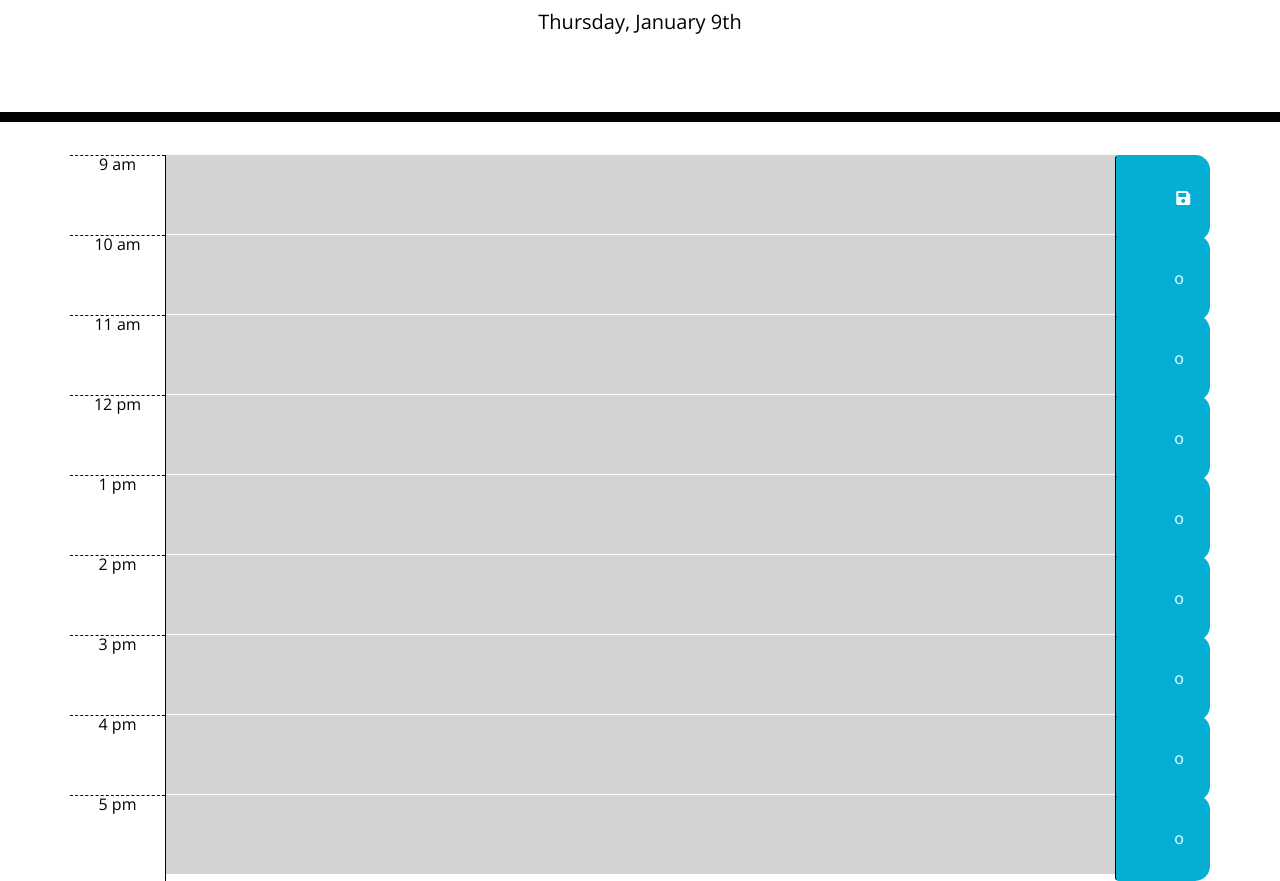
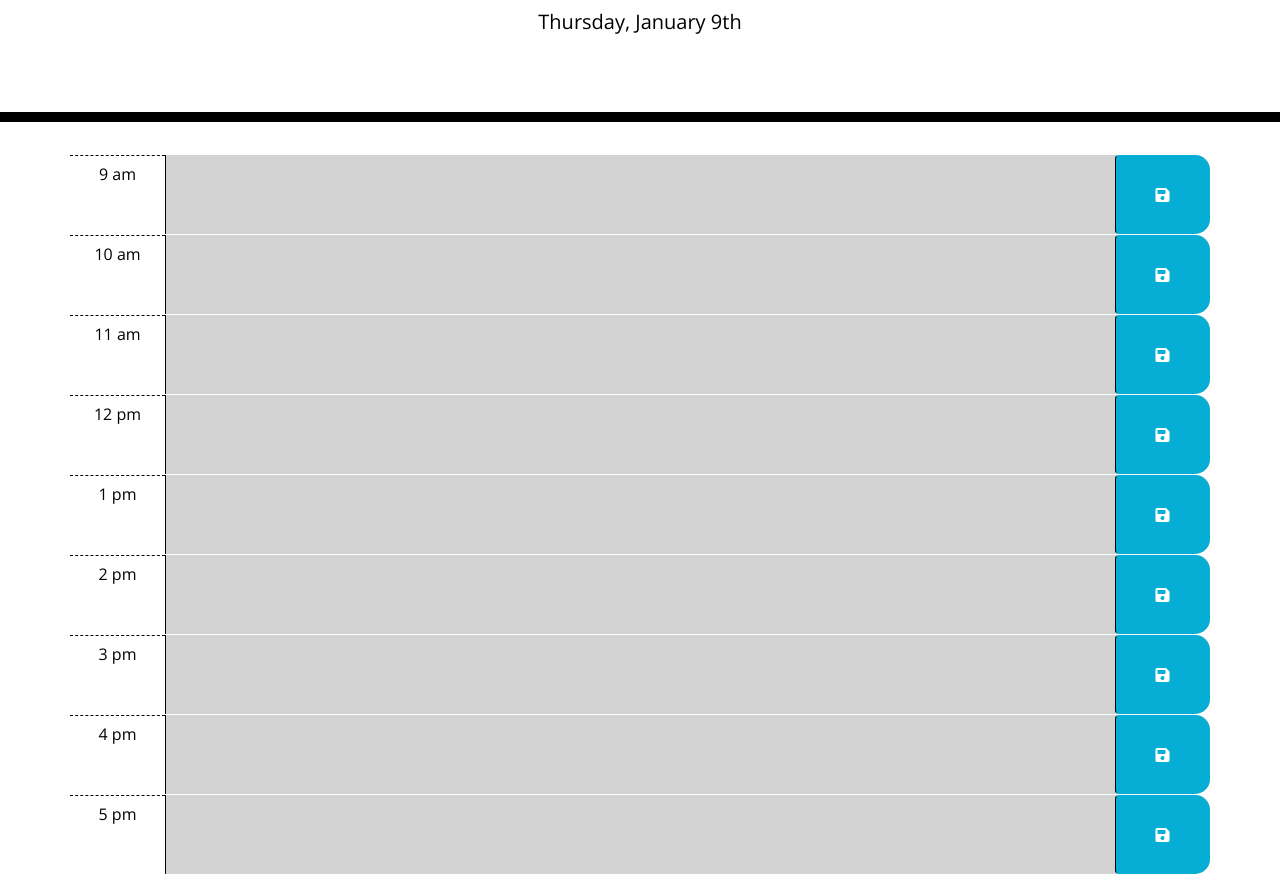
Before and after one commit to chenallee/moment.js-day-scheduler, a plain HTML site: page index.html in a window 1280 px wide. Shown: the part 182-1063 px from the top of the page. Drawn offline with nearby package versions, Linux system fonts and the light colour scheme.

Commit message:
fully functional and button style fixed

```diff
--- a/index.html
+++ b/index.html
@@ -23,65 +23,65 @@
     <div class="row time-block" data-hour="9">
       <div class="col-2 col-lg-1 hour">9 am</div>
       <textarea class="col-8 col-lg-10"></textarea>
-        <button class=" col-2 col-lg-1 btn btn-block saveBtn text-center">
+        <button class=" col-2 col-lg-1 btn btn-block saveBtn d-flex justify-content-center align-items-center">
           <i class="fas fa-save"></i>
         </button>
     </div>
     <div class="row time-block" data-hour="10">
       <div class="col-2 col-lg-1 hour">10 am</div>
       <textarea class="col-8 col-lg-10"></textarea>
-      <button class=" col-2 col-lg-1 btn btn-block saveBtn">
-        o
+      <button class=" col-2 col-lg-1 btn btn-block saveBtn d-flex justify-content-center align-items-center">
+        <i class="fas fa-save"></i>
       </button>
 
     </div>
     <div class="row time-block" data-hour="11">
       <div class="col-2 col-lg-1 hour">11 am</div>
       <textarea class="col-8 col-lg-10"></textarea>
-      <button class=" col-2 col-lg-1 btn btn-block saveBtn">
-        o
+      <button class=" col-2 col-lg-1 btn btn-block saveBtn d-flex justify-content-center align-items-center">
+        <i class="fas fa-save"></i>
       </button>
     </div>
     <div class="row time-block" data-hour="12">
       <div class="col-2 col-lg-1 hour">12 pm</div>
       <textarea class="col-8 col-lg-10"></textarea>
-      <button class=" col-2 col-lg-1 btn btn-block saveBtn">
-        o
+      <button class=" col-2 col-lg-1 btn btn-block saveBtn d-flex justify-content-center align-items-center">
+        <i class="fas fa-save"></i>
       </button>
     </div>
     <div class="row time-block" data-hour="13">
       <div class="col-2 col-lg-1 hour">1 pm</div>
       <textarea class="col-8 col-lg-10"></textarea>
-      <button class=" col-2 col-lg-1 btn btn-block saveBtn">
-        o
+      <button class=" col-2 col-lg-1 btn btn-block saveBtn d-flex justify-content-center align-items-center">
+        <i class="fas fa-save"></i>
       </button>
     </div>
     <div class="row time-block" data-hour="14">
       <div class="col-2 col-lg-1 hour">2 pm</div>
       <textarea class="col-8 col-lg-10"></textarea>
-      <button class=" col-2 col-lg-1 btn btn-block saveBtn">
-        o
+      <button class=" col-2 col-lg-1 btn btn-block saveBtn d-flex justify-content-center align-items-center">
+        <i class="fas fa-save"></i>
       </button>
     </div>
     <div class="row time-block" data-hour="15">
       <div class="col-2 col-lg-1 hour">3 pm</div>
       <textarea class="col-8 col-lg-10"></textarea>
-      <button class=" col-2 col-lg-1 btn btn-block saveBtn">
-        o
+      <button class=" col-2 col-lg-1 btn btn-block saveBtn d-flex justify-content-center align-items-center">
+        <i class="fas fa-save"></i>
       </button>
     </div>
     <div class="row time-block" data-hour="16">
       <div class="col-2 col-lg-1 hour">4 pm</div>
       <textarea class="col-8 col-lg-10"></textarea>
-      <button class=" col-2 col-lg-1 btn btn-block saveBtn">
-        o
+      <button class=" col-2 col-lg-1 btn btn-block saveBtn d-flex justify-content-center align-items-center">
+        <i class="fas fa-save"></i>
       </button>
     </div>
     <div class="row time-block" data-hour="17">
       <div class="col-2 col-lg-1 hour">5 pm</div>
       <textarea class="col-8 col-lg-10"></textarea>
-      <button class=" col-2 col-lg-1 btn btn-block saveBtn">
-        o
+      <button class="col-2 col-lg-1 btn btn-block saveBtn d-flex justify-content-center align-items-center">
+        <i class="fas fa-save"></i>
       </button>
     </div>
   </div>
--- a/script.js
+++ b/script.js
@@ -8,41 +8,6 @@ var toDoItems = [];
 var currentDate = moment().format("dddd, MMMM Do");
 var currentHour = moment().format("H");
 
-//display current date
-$currentDay.text(currentDate);
-
-//add style to time blocks to show where we are in the day
-$timeBlocks.each(function(){
-  var $thisBlock = $(this);
-  var thisBlockHr = parseInt($thisBlock.attr("data-hour"));
-
-  if( thisBlockHr == currentHour){
-    $thisBlock.addClass("present").removeClass("past future");
-  }
-  if (thisBlockHr < currentHour){
-    $thisBlock.addClass("past").removeClass("present future");
-  }
-  if (thisBlockHr > currentHour){
-    $thisBlock.addClass("future").removeClass("past present");
-  }
-});
-
-/*var todos = localStorage.getItem("todos");
-var parsedTodos = JSON.parse(todos);
-console.log(parsedTodos);*/
-function initializeTodos(){
-  //just in case we want to update with more timeblock, i will not hardcode timeblocks num here
-  $timeBlocks.each(function(){
-    var $thisBlock = $(this);
-    var toDoObject = {};
-    toDoObject.hour = parseInt($thisBlock.attr("data-hour"));
-    toDoItems.push(toDoObject);
-  }); //this might not be the best bc this is will be set if theres nothing in local storage... but if there IS something in local storage.
-
-  localStorage.setItem("todos", JSON.stringify(toDoItems));
-  //console.log(toDoItems);
-}
-
 function renderSchedule(){
   toDoItems = localStorage.getItem("todos");
   toDoItems = JSON.parse(toDoItems);
@@ -52,21 +17,16 @@ function renderSchedule(){
   for (var i = 0; i < toDoItems.length; i++){
     var itemHour = toDoItems[i].hour;
     var itemText = toDoItems[i].text;
-    console.log(itemHour + "|" + itemText);
+
     $("[data-hour=" + itemHour + "]").children("textarea").val(itemText);
   }
-
-
-
 }
 
 function saveHandler(){
-//event.preventDefault();
-if (event.target.matches("button")){
+  var $thisBlock = $(this).parent();
 
-  var hourToUpdate = event.target.parentElement.getAttribute("data-hour");
-  var itemToAdd = (($(event.target).parent()).children("textarea")).val();
-  //i was having issues bc i was mixing javascript selectors with jquery functions... lets fix his
+  var hourToUpdate = $(this).parent().attr("data-hour");
+  var itemToAdd = (($(this).parent()).children("textarea")).val();
 
   //see which item we need to update based on the hour of the button clicked matching
   for (var j = 0; j < toDoItems.length; j++){
@@ -79,13 +39,28 @@ if (event.target.matches("button")){
   renderSchedule();
 }
 
-  //console.log(toDoItems);
-}
+//add event listener to buttons
+$(document).ready(function(){
+  //display current date
+  $currentDay.text(currentDate);
 
-//add event listener to buttons
-$().ready(function(){
-  //initializeTodos();
+  //add style to time blocks to show where we are in the day
+  $timeBlocks.each(function () {
+    var $thisBlock = $(this);
+    var thisBlockHr = parseInt($thisBlock.attr("data-hour"));
+
+    if (thisBlockHr == currentHour) {
+      $thisBlock.addClass("present").removeClass("past future");
+    }
+    if (thisBlockHr < currentHour) {
+      $thisBlock.addClass("past").removeClass("present future");
+    }
+    if (thisBlockHr > currentHour) {
+      $thisBlock.addClass("future").removeClass("past present");
+    }
+  });
+
   renderSchedule();
-  $scheduleArea.click(saveHandler);
+  $scheduleArea.on("click", "button", saveHandler);
 
 });
--- a/style.css
+++ b/style.css
@@ -44,6 +44,7 @@ textarea{
   background-color: #ffffff;
   color: #000000;
   border-top: 1px dashed #000000;
+  padding-top: 10px;
 }
 
 .past {
```
